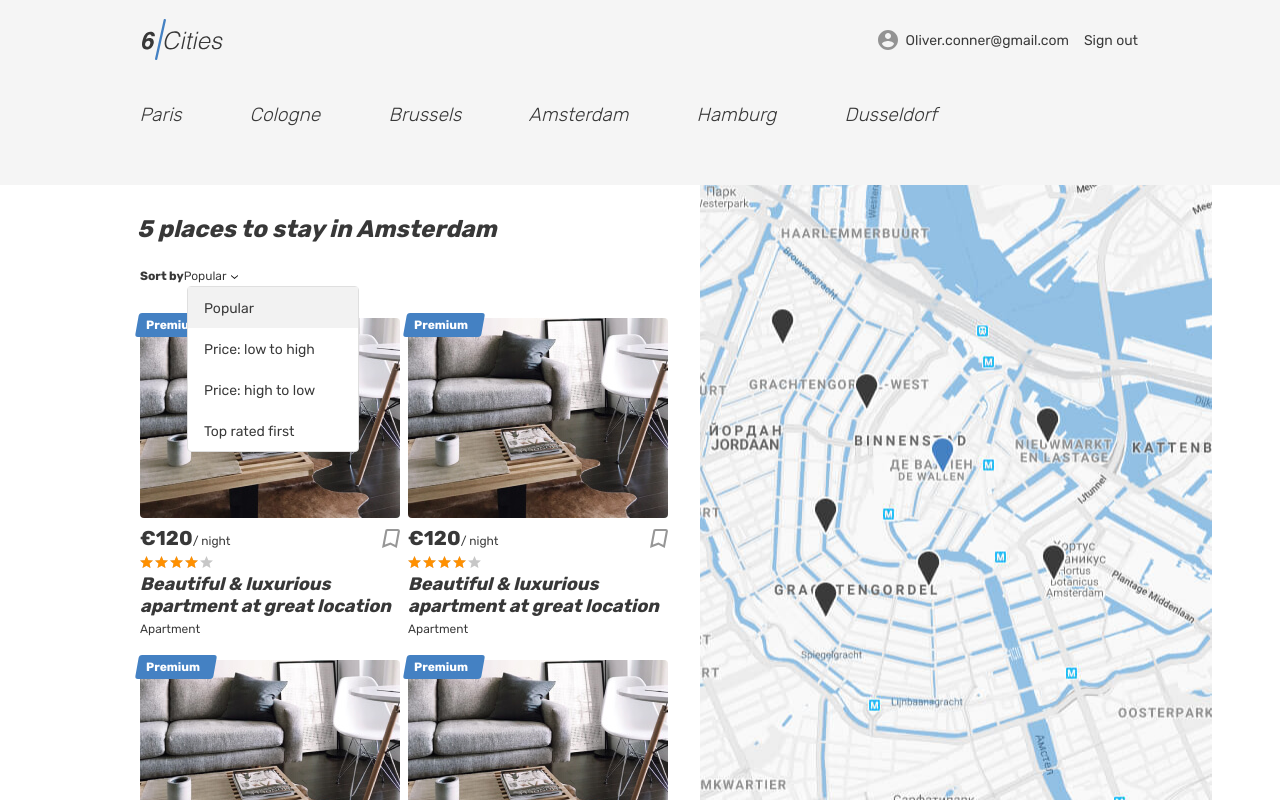
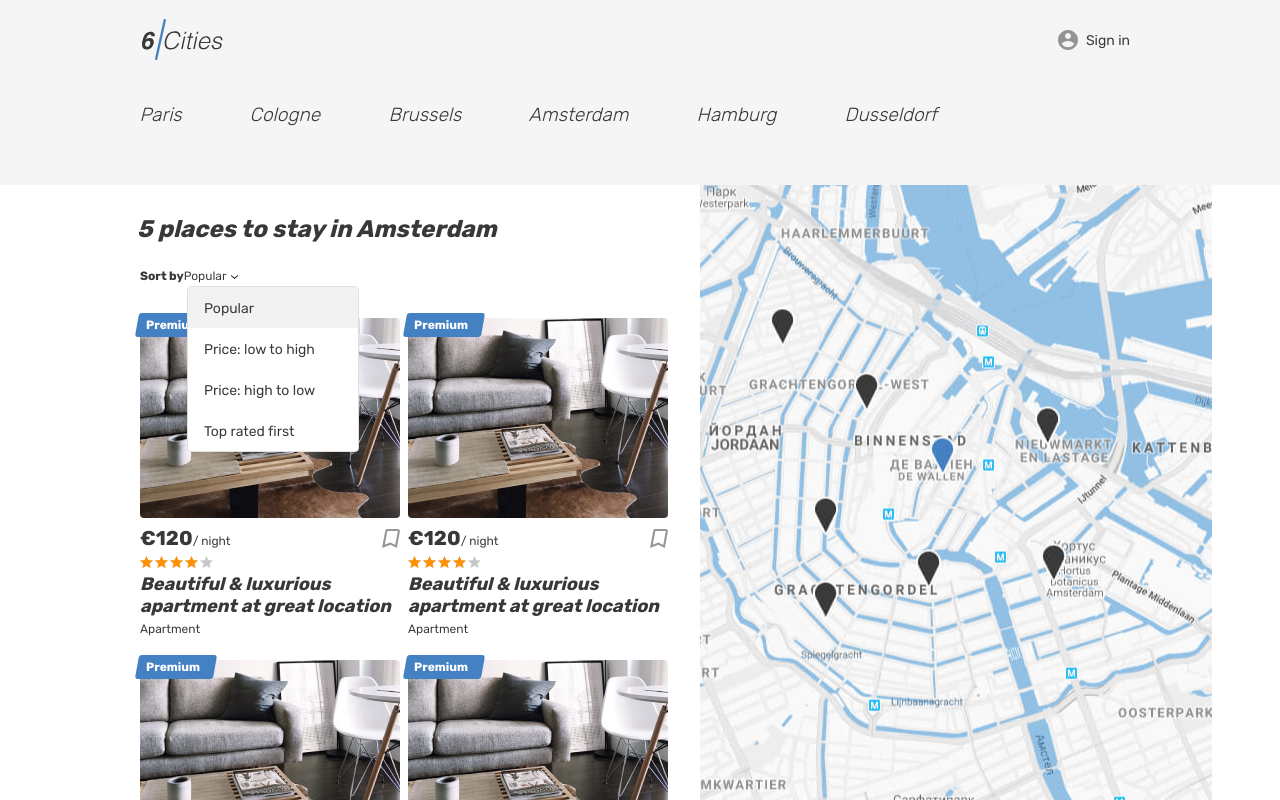
Before and after one commit to lipa88-mk/sixCities, a React (Create React App) app: page / in a window 1280 px wide. Built offline with nearby package versions, Linux system fonts and the light colour scheme.

Commit message:
adds Authorization component to pages

```diff
--- /dev/null
+++ b/src/components/authorization/authorization.tsx
@@ -0,0 +1,42 @@
+import { Link } from 'react-router-dom';
+import { Paths } from '../app/app';
+
+type AuthorizationProps = {
+  isLogged?: boolean;
+};
+
+const Authorization = ({
+  isLogged = false,
+}: AuthorizationProps): JSX.Element => (
+  <ul className="header__nav-list">
+    {isLogged ? (
+      <>
+        <li className="header__nav-item user">
+          <a className="header__nav-link header__nav-link--profile" href="#/">
+            <div className="header__avatar-wrapper user__avatar-wrapper"></div>
+            <span className="header__user-name user__name">
+              Oliver.conner@gmail.com
+            </span>
+          </a>
+        </li>
+        <li className="header__nav-item">
+          <a className="header__nav-link" href="#/">
+            <span className="header__signout">Sign out</span>
+          </a>
+        </li>
+      </>
+    ) : (
+      <li className="header__nav-item user">
+        <Link
+          to={Paths.login}
+          className="header__nav-link header__nav-link--profile"
+        >
+          <div className="header__avatar-wrapper user__avatar-wrapper"></div>
+          <span className="header__login">Sign in</span>
+        </Link>
+      </li>
+    )}
+  </ul>
+);
+
+export { Authorization };
--- a/src/pages/favorites-screen/favorites-screen.tsx
+++ b/src/pages/favorites-screen/favorites-screen.tsx
@@ -1,3 +1,4 @@
+import { Authorization } from '../../components/authorization/authorization';
 import { Logo } from '../../components/logo/logo';
 
 const FavoritesScreen = () => (
@@ -9,20 +10,7 @@ const FavoritesScreen = () => (
             <Logo />
           </div>
           <nav className="header__nav">
-            <ul className="header__nav-list">
-              <li className="header__nav-item user">
-                <a className="header__nav-link header__nav-link--profile" href="#/">
-                  <div className="header__avatar-wrapper user__avatar-wrapper">
-                  </div>
-                  <span className="header__user-name user__name">Oliver.conner@gmail.com</span>
-                </a>
-              </li>
-              <li className="header__nav-item">
-                <a className="header__nav-link" href="#/">
-                  <span className="header__signout">Sign out</span>
-                </a>
-              </li>
-            </ul>
+            <Authorization />
           </nav>
         </div>
       </div>
--- a/src/pages/main-screen/main-screen.tsx
+++ b/src/pages/main-screen/main-screen.tsx
@@ -1,3 +1,4 @@
+import { Authorization } from '../../components/authorization/authorization';
 import { Card } from '../../components/card/card';
 import { Logo } from '../../components/logo/logo';
 
@@ -15,24 +16,7 @@ const MainScreen = ({ offersCount, locationsList }: MainScreenProps): JSX.Elemen
             <Logo />
           </div>
           <nav className="header__nav">
-            <ul className="header__nav-list">
-              <li className="header__nav-item user">
-                <a
-                  className="header__nav-link header__nav-link--profile"
-                  href="#/"
-                >
-                  <div className="header__avatar-wrapper user__avatar-wrapper"></div>
-                  <span className="header__user-name user__name">
-                    Oliver.conner@gmail.com
-                  </span>
-                </a>
-              </li>
-              <li className="header__nav-item">
-                <a className="header__nav-link" href="#/">
-                  <span className="header__signout">Sign out</span>
-                </a>
-              </li>
-            </ul>
+            <Authorization />
           </nav>
         </div>
       </div>
--- a/src/pages/property-screen/property-screen.tsx
+++ b/src/pages/property-screen/property-screen.tsx
@@ -1,3 +1,4 @@
+import { Authorization } from '../../components/authorization/authorization';
 import { Logo } from '../../components/logo/logo';
 
 const PropertyScreen = (): JSX.Element => (
@@ -9,20 +10,7 @@ const PropertyScreen = (): JSX.Element => (
             <Logo />
           </div>
           <nav className="header__nav">
-            <ul className="header__nav-list">
-              <li className="header__nav-item user">
-                <a className="header__nav-link header__nav-link--profile" href="#/">
-                  <div className="header__avatar-wrapper user__avatar-wrapper">
-                  </div>
-                  <span className="header__user-name user__name">Oliver.conner@gmail.com</span>
-                </a>
-              </li>
-              <li className="header__nav-item">
-                <a className="header__nav-link" href="#/">
-                  <span className="header__signout">Sign out</span>
-                </a>
-              </li>
-            </ul>
+            <Authorization />
           </nav>
         </div>
       </div>
```
